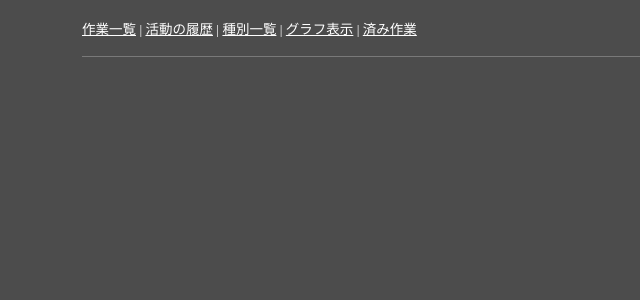
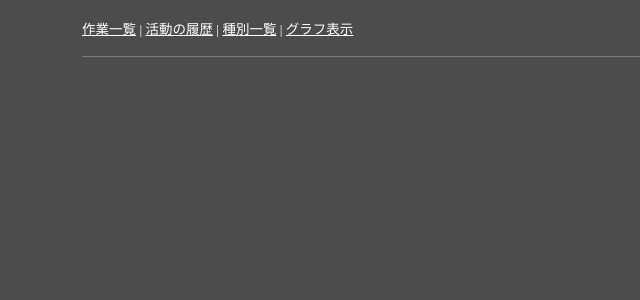
Before and after one commit to ShunTabi/TASK, a Django app: page /app/ in a window 1280 px wide. Shown: the top 300 px of the page, without its empty margins (0-640 px from the left). Run offline with Django 3.2, Linux system fonts and the light colour scheme; some libraries are stand-ins or nearby versions.

Commit message:
コミット

```diff
--- a/app/templates/index.html
+++ b/app/templates/index.html
@@ -33,8 +33,7 @@
             <router-link to="/task/1">作業一覧</router-link> |
             <router-link to="/activity/1">活動の履歴</router-link> |
             <router-link to="/classification/1">種別一覧</router-link> |
-            <router-link to="/graph">グラフ表示</router-link> |
-            <router-link to="/task/1">済み作業</router-link>
+            <router-link to="/graph">グラフ表示</router-link>
         </nav>
         <hr>
         <router-view></router-view>
@@ -59,7 +58,7 @@
                         <td scope="row">
                             <select v-model="prior">
                                 <option disabled selected>選択してください</option>
-                                <option v-for="i in ['高い','普通','低い','済み']">[[ i ]]</option>
+                                <option v-for="i in ['高い','普通','低い','メモ','済み']">[[ i ]]</option>
                             </select>
                         </td>
                     </tr>
@@ -88,7 +87,7 @@
             </table>
             <nav>
                 <a>
-                    優先度:
+                    優先度：
                     <select v-model="prior1">
                         <option v-for="m in ['ALL','★','●','▲','済']">[[ m ]]</option>
                     </select>
@@ -120,7 +119,8 @@
                         <td scope="row" v-if="b[2] == 1">　★</td>
                         <td scope="row" v-else-if="b[2] == 2">　●</td>
                         <td scope="row" v-else-if="b[2] == 3">　▲</td>
-                        <td scope="row" v-else-if="b[2] == 4">　済</td>
+                        <td scope="row" v-else-if="b[2] == 4">　―</td>
+                        <td scope="row" v-else-if="b[2] == 5">　済</td>
                         <td scope="row">[[ pst(b[3],3) ]]</td>
                         <td scope="row">[[ b[4] ]]</td>
                         <td scope="row"><button @click="axiosSELECT3( b[0] )">更新</button></td>
--- a/app/views.py
+++ b/app/views.py
@@ -25,6 +25,8 @@ def priorChange(tg):
     elif(tg == 3):
         return "低い"
     elif(tg == 4):
+        return "メモ"
+    elif(tg == 5):
         return "済み"
     elif(tg == "高い"):
         return 1
@@ -32,8 +34,10 @@ def priorChange(tg):
         return 2
     elif(tg == "低い"):
         return 3
+    elif(tg == "メモ"):
+        return 4
     elif(tg == "済み"):
-        return 4
+        return 5
 
 
 def sqlGenre(tg):
```
Also changed, not shown: app/static/output.png, task.db.
